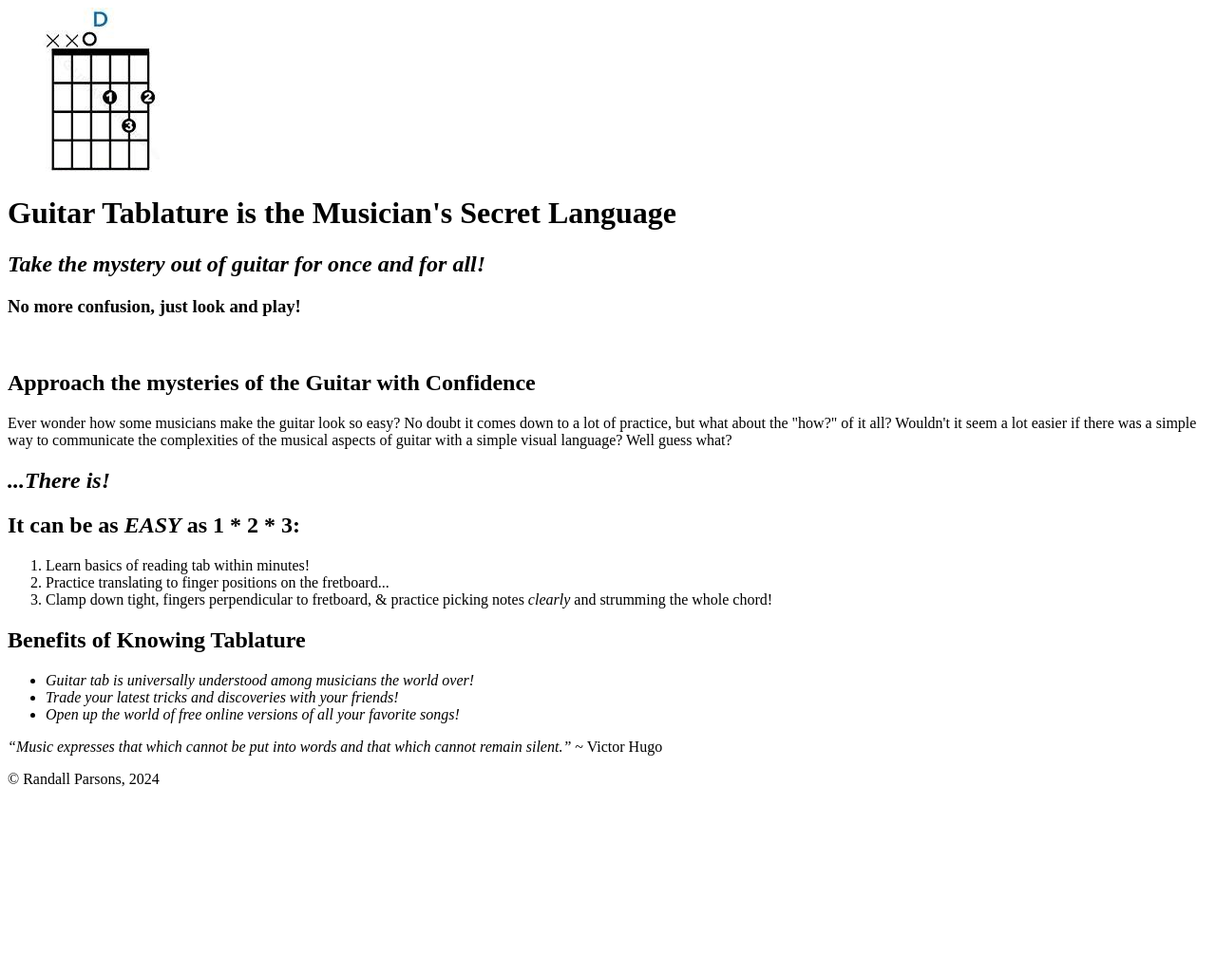
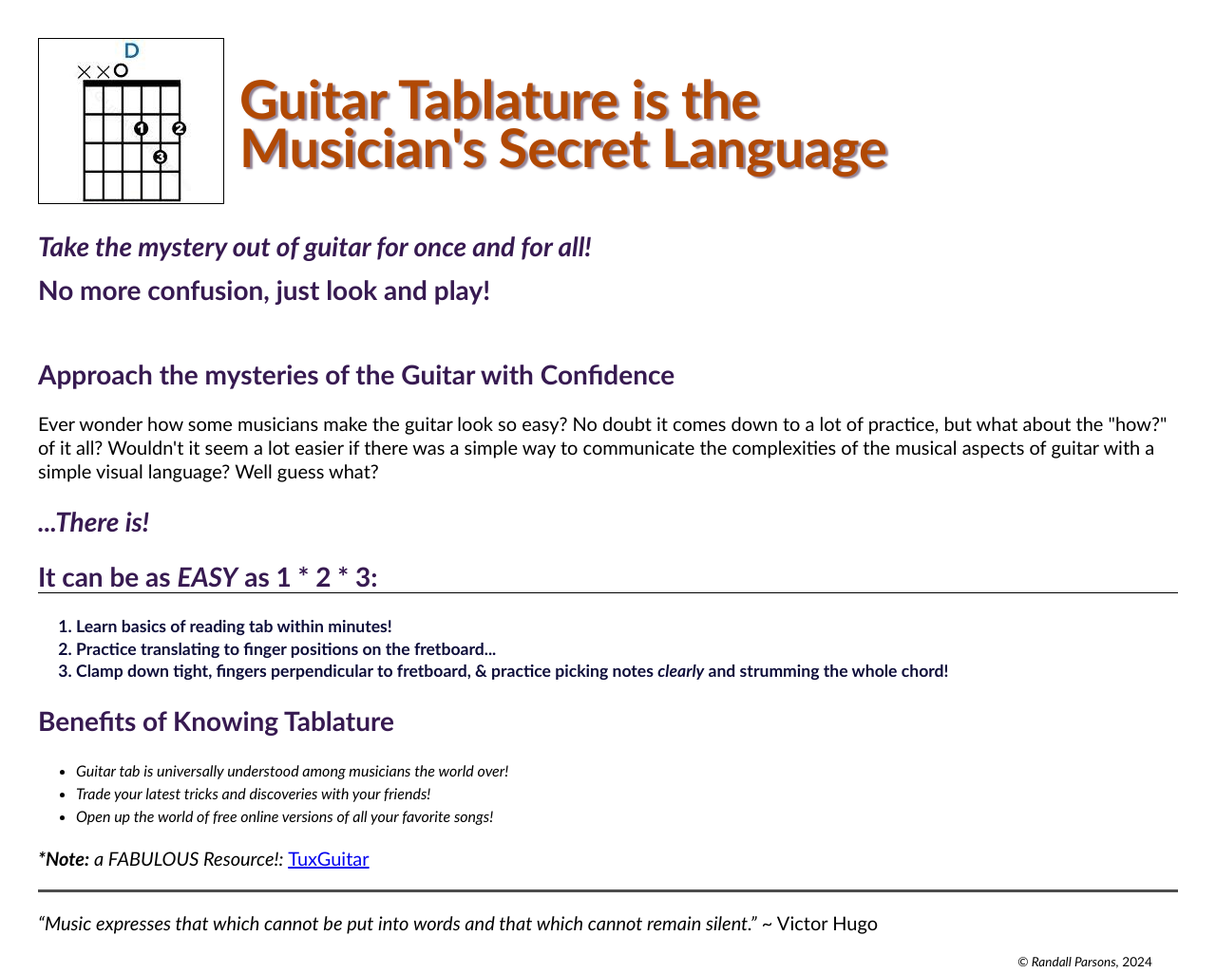
Before and after one commit to randallparsons/my-website, a plain HTML site: page index.html in a window 1280 px wide. Shown: the whole page at 95% size. Before the commit the page ends 846 px from the top, so only its background shows below. Drawn offline with Linux system fonts and the light colour scheme.

Commit message:
loaded up a css style sheet to go with the html

```diff
--- a/index.html
+++ b/index.html
@@ -3,12 +3,16 @@
 <head>
     <meta charset="UTF-8" />
     <title>Guitar Tabs For All! | Make Guitar Fun &amp; Easy!</title>
-    <link rel="icon" href="images\D-chord.jpg" />
+    <link rel="stylesheet" href="styles.css" />
+    <link rel="icon" href="images/D-chord.jpg" />
 </head>
 <body>
     <header><!-- Current graphic is the basic D-Chord, sort of a univeral starting point... -->
-        <img src="images\D-chord.jpg" alt="picture of D chord tab" />
-        <h1>Guitar Tablature is the Musician's Secret Language</h1>
+        <img src="images/D-chord.jpg" alt="picture of D chord tab" />
+        <br />
+
+        <h1>Guitar Tablature is the</h1>
+        <h1>Musician's Secret Language</h1><br />
         <h2><em>Take the mystery out of guitar for once and for all!</em></h2>
         <h3>No more confusion, just look and play!</h3>
         <br />
@@ -17,8 +21,8 @@
         <h2>Approach the mysteries of the Guitar with Confidence</h2>
         <p>Ever wonder how some musicians make the guitar look so easy? No doubt it comes down to a lot of practice, but what about the "how?" of it all? Wouldn't it seem a lot easier if there was a simple way to communicate the complexities of the musical aspects of guitar with a simple visual language? Well guess what?</p>
         <h2><em>...There is!</em></h2>
-        <h2><strong>It can be as <em>EASY</em> as 1 * 2 * 3:</strong></h2>
-        <ol>
+        <h2 id="steps_list"><strong>It can be as <em>EASY</em> as 1 * 2 * 3:</strong></h2>
+        <ol class="special_items">
             <li>Learn basics of reading tab within minutes!</li>
             <li>Practice translating to finger positions on the fretboard...</li>
             <li>Clamp down tight, fingers perpendicular to fretboard, &amp; practice picking notes <em>clearly</em> and strumming the whole chord!</li>
@@ -29,10 +33,11 @@
             <li><em>Trade your latest tricks and discoveries with your friends!</em></li>
             <li><em>Open up the world of free online versions of all your favorite songs!</em></li>
         </ul>
+        <p><em><strong>*Note:</strong>&nbsp;a FABULOUS Resource!:&nbsp;</em><a href="https://tuxguitar.app" />TuxGuitar</a></p>
     </main>
     <footer>
         <p><em><q>Music expresses that which cannot be put into words and that which cannot remain silent.</q></em> ~ Victor Hugo</p>
-        <p>&copy; Randall Parsons, 2024</p>
+        <p id="copyright">&copy;<em> Randall Parsons,</em> 2024</p>
     </footer>
 </body>
 </html>
--- a/styles.css
+++ b/styles.css
@@ -0,0 +1,74 @@
+* {
+    font-family: 'Gill Sans', 'Gill Sans MT', Calibri, 'Trebuchet MS', sans-serif;
+}
+
+html {
+    margin-left: 2em;
+    margin-right: 2em;
+    margin-top: 2em;
+}
+
+header>img {
+    float: left;
+    margin-right: 1em;
+    border-bottom: .1em solid black;
+    border-top: .1em solid black;
+    border-left: .1em solid black;
+    border-right: .1em solid black;
+}
+header>h1 {
+    color:rgb(177, 73, 4);
+    font-size: 350%;
+    font-weight: 900;
+    line-height: .25em;
+    text-shadow: .05em .03em .03em rgba(38, 6, 44, .5);
+}
+
+main {
+    border-bottom: .2em solid rgb(77, 77, 77);
+}
+
+h3 {
+    line-height: .1em;
+}
+h1, h2, h3 {
+    font-size: 175%;
+    color:  rgb(55, 26, 81);
+}
+p {
+    font-size: 125%;
+    font-weight: 537;
+    line-height: 1.25em;
+}
+
+ol.special_items {
+    font-size: 110%;
+    font-weight: 600;
+    color:rgb(13, 13, 58);
+    line-height: 1.35em;
+}
+
+#steps_list {
+    border-bottom: .01em solid black;
+}
+
+ul>li {
+    font-size: 135;
+    font-weight: 400;
+    line-height: 1.5rem;
+}
+
+#copyright {
+    text-align: right;
+    font-size: 85%;
+    margin-right: 2em;
+}
+
+a:hover {
+    color: rgb(79, 5, 70);
+    font-size: 125%;
+}
+a:active {
+    color: rgb(233, 45, 3);
+    font-size: 125%;
+}
```
Also changed, not shown: images/D-chord2.jpg (added).
